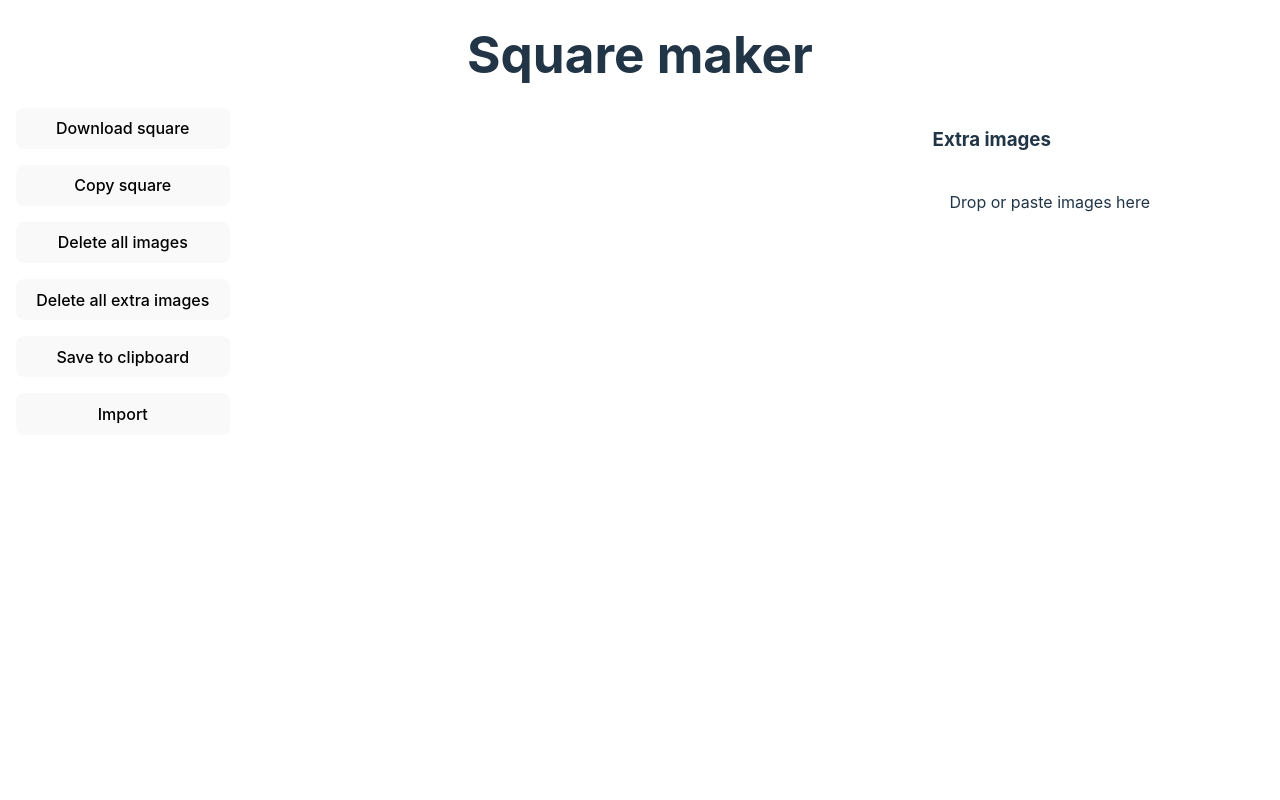
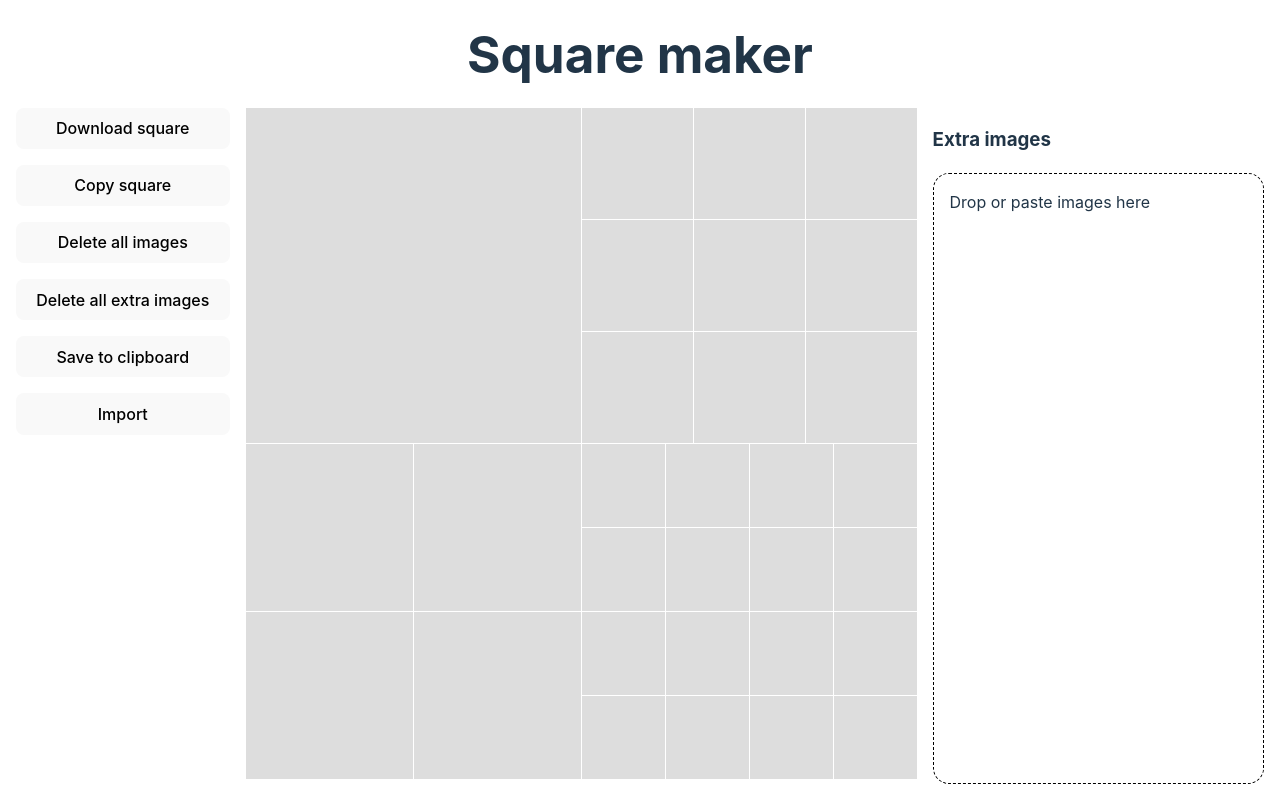
Before and after one commit to Dazza314/square-maker, a React (Vite) app: page / in a window 1280 px wide. Built offline with nearby package versions, Linux system fonts and the light colour scheme.

Commit message:
Fixed light mode

```diff
--- a/src/components/square/SquareContent.css
+++ b/src/components/square/SquareContent.css
@@ -53,6 +53,6 @@
 
 @media (prefers-color-scheme: light) {
     .square-content>div {
-        background-color: white;
+        background-color: #dddddd;
     }
 }
--- a/src/components/square/StagingArea.css
+++ b/src/components/square/StagingArea.css
@@ -24,4 +24,8 @@
     border: 1px dashed white;
     border-radius: 1em;
     padding: 1em;
+
+    @media (prefers-color-scheme: light) {
+        border: 1px dashed black;
+    }
 }
--- a/src/index.css
+++ b/src/index.css
@@ -17,7 +17,10 @@
 
 dialog {
   background-color: #242424;
-  ;
+
+  @media (prefers-color-scheme: light) {
+    background-color: white;
+  }
 }
 
 a {
```
